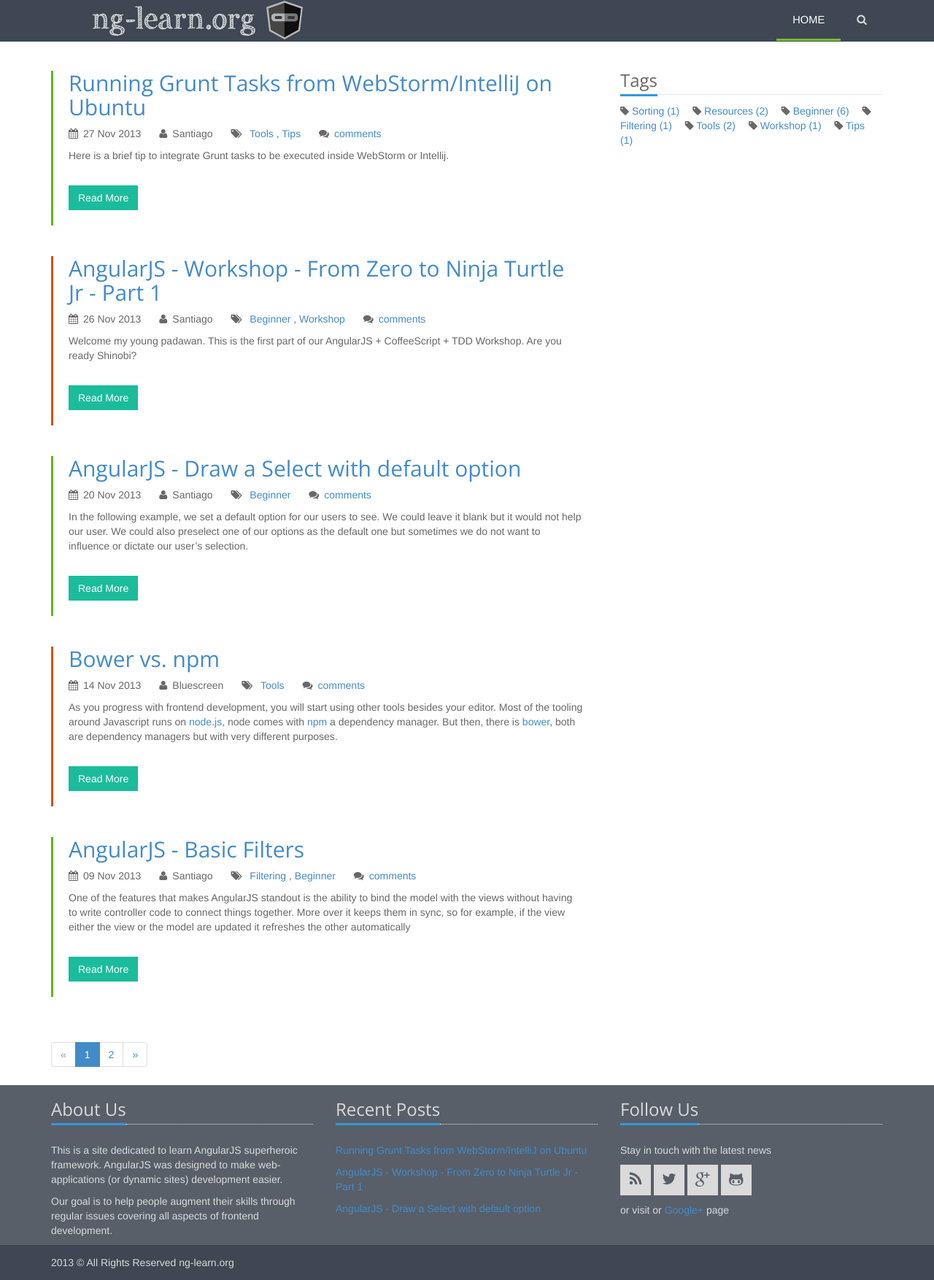
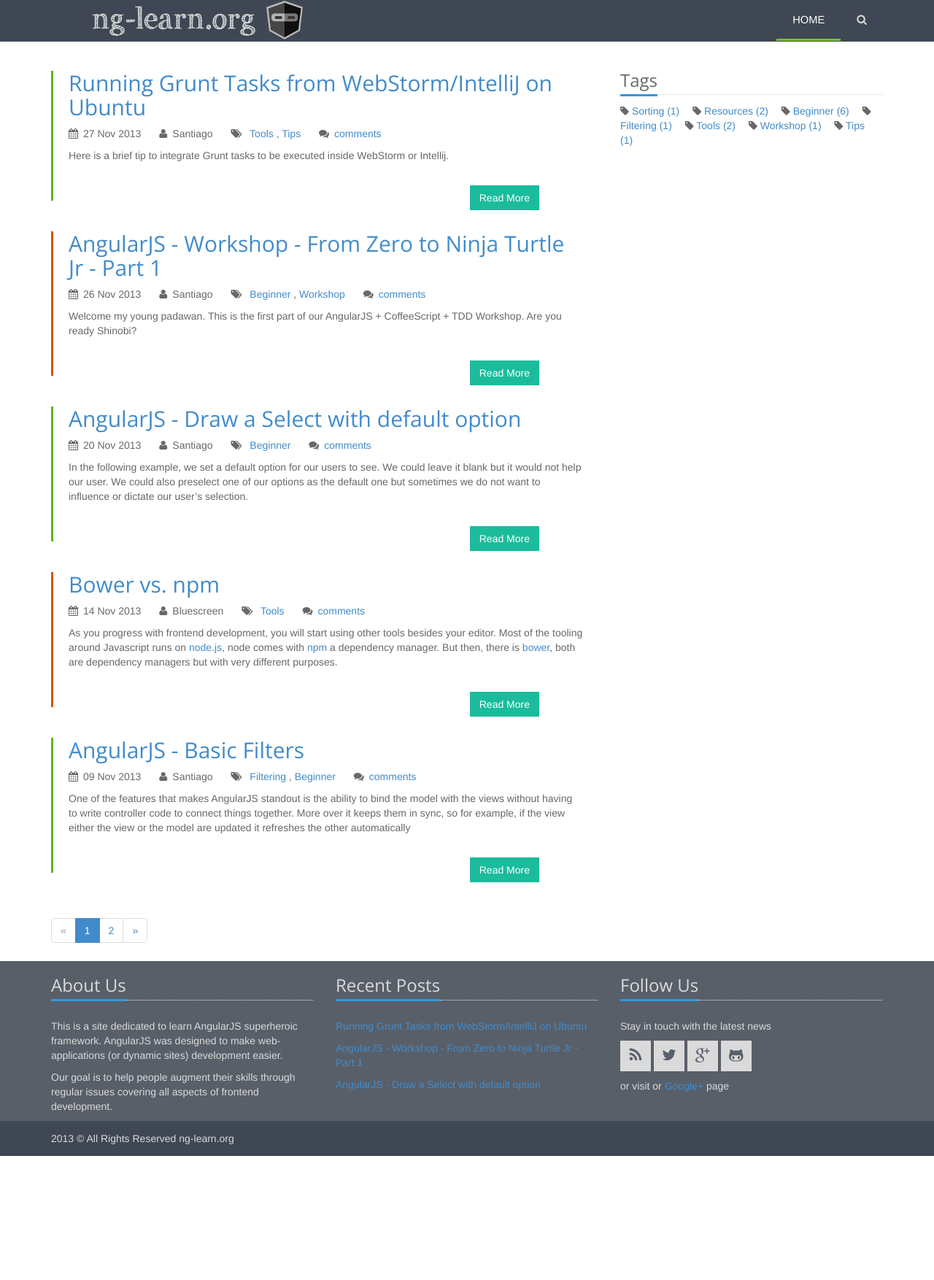
Before and after one commit to ng-learn-org/ng-learn-org.github.io, a Jekyll site: the page built from index.html, in a window 1280 px wide. Shown: the whole page at 73% size. Built offline with Jekyll 4.4.1, drawn with Linux system fonts in a browser that asks for light colours; the list of posts is cut into pages by our own code; comment, search, counter and statistics services are not loaded; after the commit the page ends 1584 px from its top, so only the background shows below that.

Commit message:
upadted css

```diff
--- a/css/main.css
+++ b/css/main.css
@@ -76,6 +76,7 @@ article footer {
     color: #fff;
     background: #1abc9c;
     border-radius: 0px;
+    margin-right: 60px;
 }
 
 .btn-custom:hover {
--- a/index.html
+++ b/index.html
@@ -29,7 +29,7 @@ title: Blog
     </div>
 
     <footer>
-      <a href="{{ post.url }}" class="btn btn-custom">Read More</a>
+      <a href="{{ post.url }}" class="btn pull-right btn-custom">Read More</a>
     </footer>
 
   </article>
```
